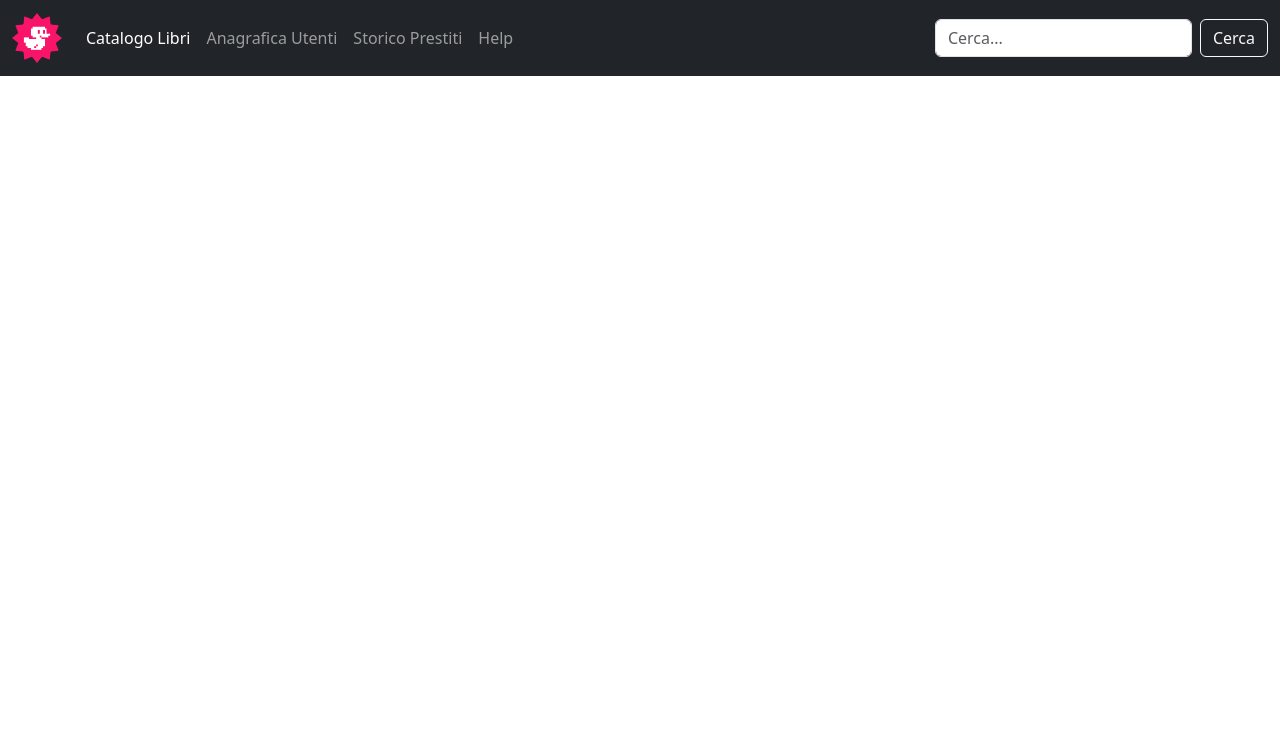
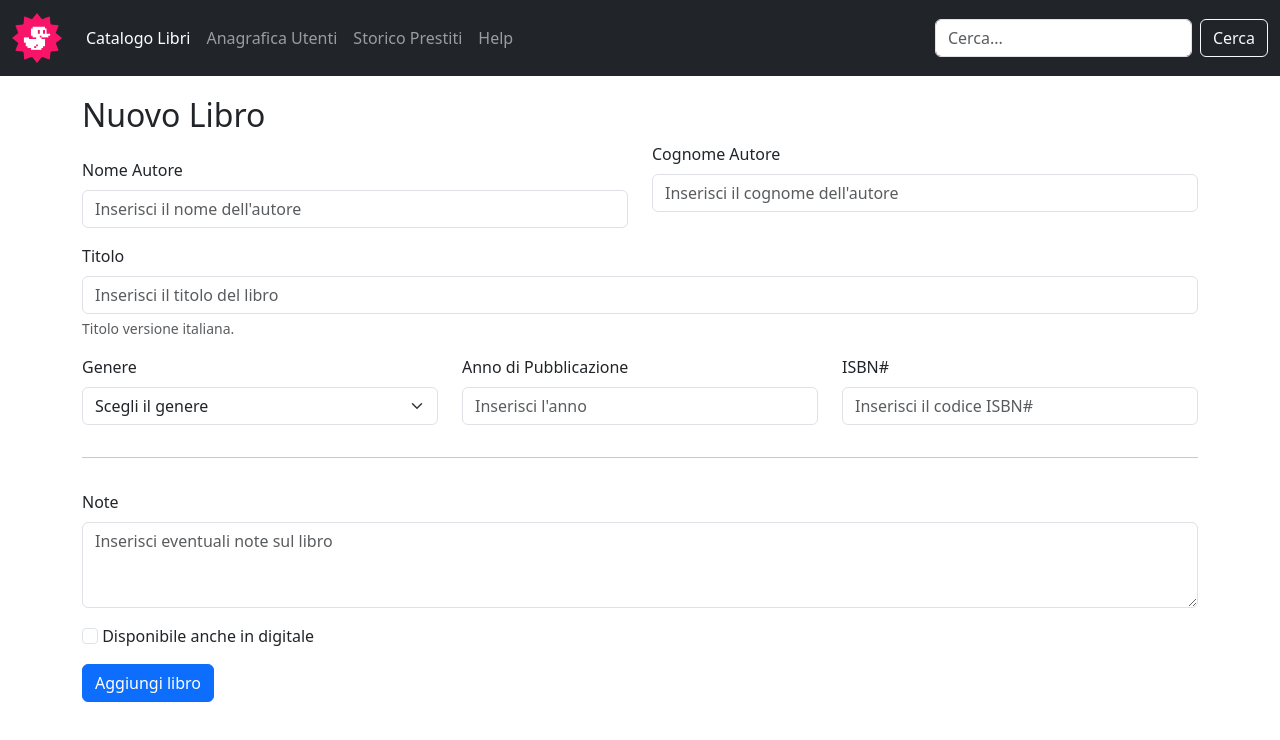
Before and after one commit to federicascognamiglio/html-css-bootstrap-dashboard, a plain HTML site: page new-book.html in a window 1280 px wide. Drawn offline with nearby package versions, Linux system fonts and the light colour scheme.

Commit message:
feat: form completed

```diff
--- a/new-book.html
+++ b/new-book.html
@@ -60,7 +60,64 @@
     <!-- /Header -->
 
     <!-- Main -->
-    <main></main>
+    <main class="pt-5">
+        <div class="container pt-5">
+            <h1 class="fs-2 fw-normal">Nuovo Libro</h1>
+            <div class="form">
+                <div class="row">
+                    <div class="col-6 pt-3">
+                        <label for="username" class="form-label">Nome Autore</label>
+                        <input type="text" class="form-control" id="username"
+                            placeholder="Inserisci il nome dell'autore">
+                    </div>
+                    <div class="col-6">
+                        <label for="usersurname" class="form-label">Cognome Autore</label>
+                        <input type="text" class="form-control" id="usersurname"
+                            placeholder="Inserisci il cognome dell'autore">
+                    </div>
+                    <div class="col-12 pt-3">
+                        <label for="booktitle" class="form-label">Titolo</label>
+                        <input type="text" class="form-control" id="booktitle"
+                            placeholder="Inserisci il titolo del libro" aria-describedby="titlehelp">
+                        <div id="titlehelp" class="form-text">Titolo versione italiana.</div>
+                    </div>
+                    <div class="col-12 col-lg-4 pt-3">
+                        <label for="bookgenre" class="form-label">Genere</label>
+                        <select id="bookgenre" class="form-select" aria-label="Default select">
+                            <option selected>Scegli il genere</option>
+                            <option value="Thriller">Thriller</option>
+                            <option value="Storico">Storico</option>
+                            <option value="Romanzo">Romanzo</option>
+                            <option value="Horror">Horror</option>
+                        </select>
+                    </div>
+                    <div class="col-12 col-lg-4 pt-3">
+                        <label for="publishing" class="form-label">Anno di Pubblicazione</label>
+                        <input type="text" class="form-control" id="publishing" placeholder="Inserisci l'anno">
+                    </div>
+                    <div class="col-12 col-lg-4 pt-3">
+                        <label for="isbn" class="form-label">ISBN#</label>
+                        <input type="text" class="form-control" id="isbn" placeholder="Inserisci il codice ISBN#">
+                    </div>
+                    <div class="py-3">
+                        <hr>
+                    </div>
+                    <div class="col-12 pb-4">
+                        <div>
+                            <label for="note" class="form-label">Note</label>
+                            <textarea class="form-control" placeholder="Inserisci eventuali note sul libro" id="note"
+                                rows="3"></textarea>
+                        </div>
+                        <div class="py-3">
+                            <input type="checkbox" class="form-check-input" id="formcheck">
+                            <label class="form-check-label" for="formcheck">Disponibile anche in digitale</label>
+                        </div>
+                        <button type="submit" class="btn btn-primary">Aggiungi libro</button>
+                    </div>
+                </div>
+            </div>
+        </div>
+    </main>
     <!-- /Main -->
 
     <!-- Bootstrap JS -->
```
